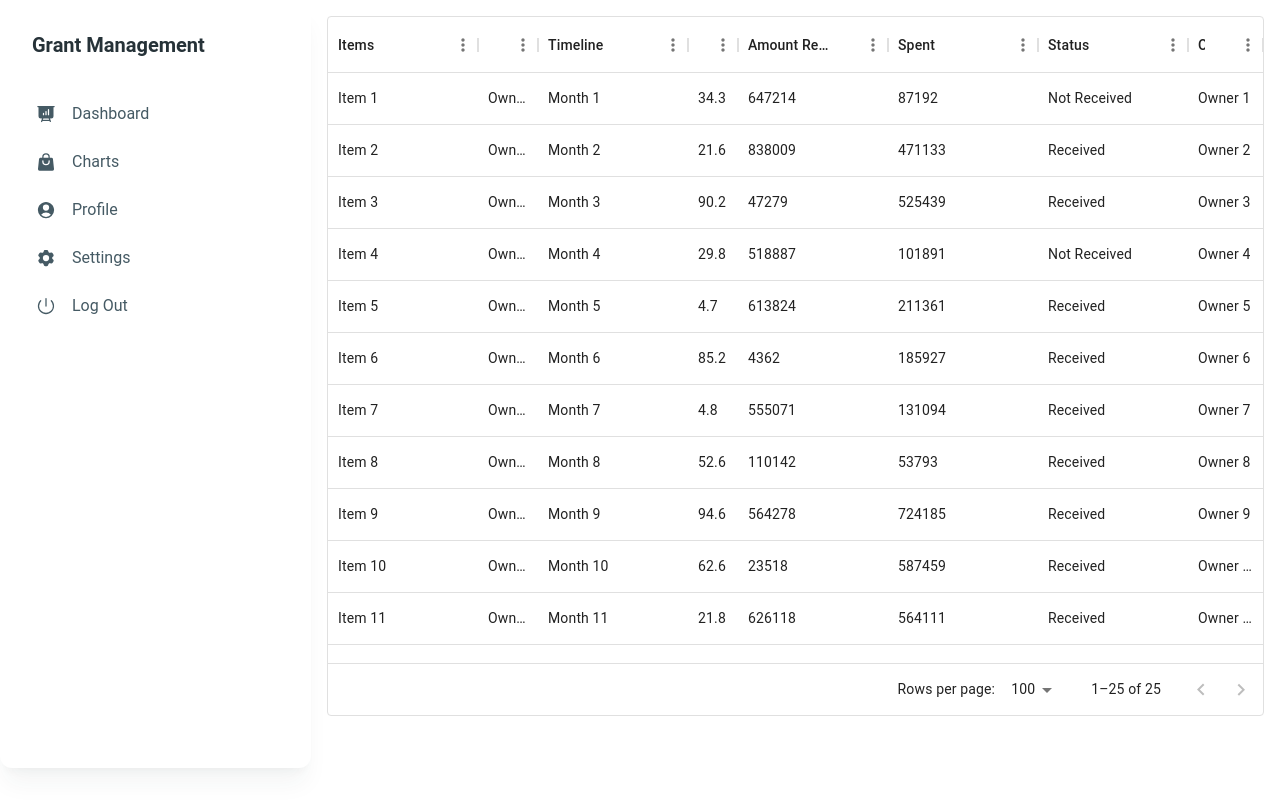
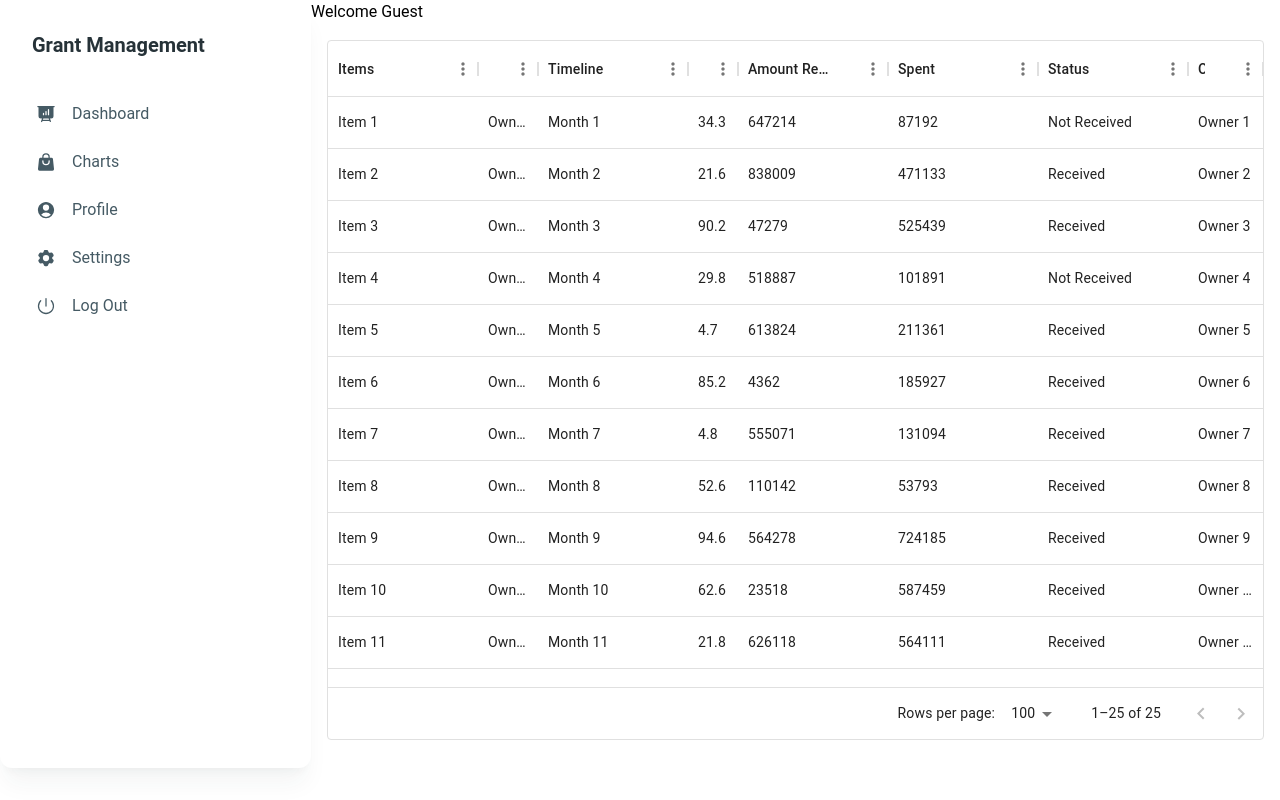
Before and after one commit to DaronAdams/grant-monitor, a React (Create React App) app in the folder frontend/: page /dashboard in a window 1280 px wide. Built offline with nearby package versions, Linux system fonts and the light colour scheme.

Commit message:
Feat: Add user context to the application, working logout etc

```diff
--- a/frontend/src/components/Sidebar.tsx
+++ b/frontend/src/components/Sidebar.tsx
@@ -12,10 +12,20 @@ import {
   Cog6ToothIcon,
   PowerIcon,
 } from '@heroicons/react/24/solid';
-
+import { useAuth } from '../hooks/context/authContext';
+import { useNavigate } from 'react-router-dom';
 import { Link } from 'react-router-dom';
 
 export function HomePageSidebar() {
+  const { logout } = useAuth();
+  const navigate = useNavigate();
+
+  function handleLogout(): void {
+    logout();
+    navigate('/');
+    console.log('Logout successful!');
+  }
+
   return (
     <Card className="h-[calc(100vh-2rem)] w-full max-w-[20rem] p-4 shadow-xl shadow-blue-gray-900/5">
       <div className="mb-2 p-4">
@@ -52,7 +62,7 @@ export function HomePageSidebar() {
           </ListItemPrefix>
           Settings
         </ListItem>
-        <ListItem>
+        <ListItem onClick={handleLogout}>
           <ListItemPrefix>
             <PowerIcon className="h-5 w-5" />
           </ListItemPrefix>
--- /dev/null
+++ b/frontend/src/hooks/context/authContext.tsx
@@ -0,0 +1,41 @@
+// AuthContext.tsx
+import React, { ReactNode, createContext, useContext, useState } from 'react';
+
+interface User {
+  email: string;
+}
+
+interface AuthContextType {
+  user: User | null;
+  login: (userData: User) => void;
+  logout: () => void;
+}
+
+const AuthContext = createContext<AuthContextType | undefined>(undefined);
+
+export const AuthProvider: React.FC<{ children: ReactNode }> = ({ children }) => {
+  const [user, setUser] = useState<User | null>(null);
+
+  const login = (userData: User) => {
+    setUser(userData);
+  };
+
+  const logout = () => {
+    // Set the current auth context to null aka no user
+    setUser(null);
+  };
+
+  return (
+    <AuthContext.Provider value={{ user, login, logout }}>
+      {children}
+    </AuthContext.Provider>
+  );
+};
+
+export const useAuth = (): AuthContextType => {
+  const context = useContext(AuthContext);
+  if (context === undefined) {
+    throw new Error('useAuth must be used within an AuthProvider');
+  }
+  return context;
+};
--- a/frontend/src/index.tsx
+++ b/frontend/src/index.tsx
@@ -3,11 +3,14 @@ import ReactDOM from 'react-dom';
 import './index.css';
 import App from './App';
 import { ThemeProvider } from '@material-tailwind/react';
+import { AuthProvider } from './hooks/context/authContext';
 
 ReactDOM.render(
   <React.StrictMode>
     <ThemeProvider>
-      <App />
+      <AuthProvider>
+        <App />
+      </AuthProvider>
     </ThemeProvider>
   </React.StrictMode>,
   document.getElementById('root'),
--- a/frontend/src/pages/Home.tsx
+++ b/frontend/src/pages/Home.tsx
@@ -1,12 +1,16 @@
 import { HomePageSidebar } from '../components/Sidebar';
 import BasicGrid from '../components/BasicGrid';
+import { useAuth } from '../hooks/context/authContext';
 
 const HomePage = () => {
+  const { user } = useAuth();
+
   return (
     <>
       <div className="flex flex-row">
         <HomePageSidebar />
         <div className="flex flex-col w-full">
+          { user ? (<p>Welcome {user.email} </p>) : (<p>Welcome Guest</p>)}
           <div className="flex flex-row justify-between items-center p-4">
             <BasicGrid />
           </div>
--- a/frontend/src/pages/Login.tsx
+++ b/frontend/src/pages/Login.tsx
@@ -11,9 +11,13 @@ import 'react-toastify/dist/ReactToastify.css';
 import { parseErrorsJson } from '../utils/parseJson';
 import { authLoginEndpoint } from '../constants/endpoints';
 import { useNavigate } from 'react-router-dom';
+import { useAuth } from '../hooks/context/authContext';
+import { log } from 'console';
 
 const Login = () => {
   const navigate = useNavigate();
+  const { login } = useAuth();
+
   const [formData, setFormData] = useState({
     email: '',
     password: '',
@@ -40,13 +44,15 @@ const Login = () => {
     axios
       .post(authLoginEndpoint, formData)
       .then((response) => {
-        console.log('', response);
+        console.log('Response', response);
         toast.success('Login successful!');
         // Clear the form data after successful registration
         setFormData({
           email: '',
           password: '',
         })
+        // Set the auth context to the user data
+        login(response.data.user);
         navigate('/dashboard')
       })
       .catch((error) => {
```
